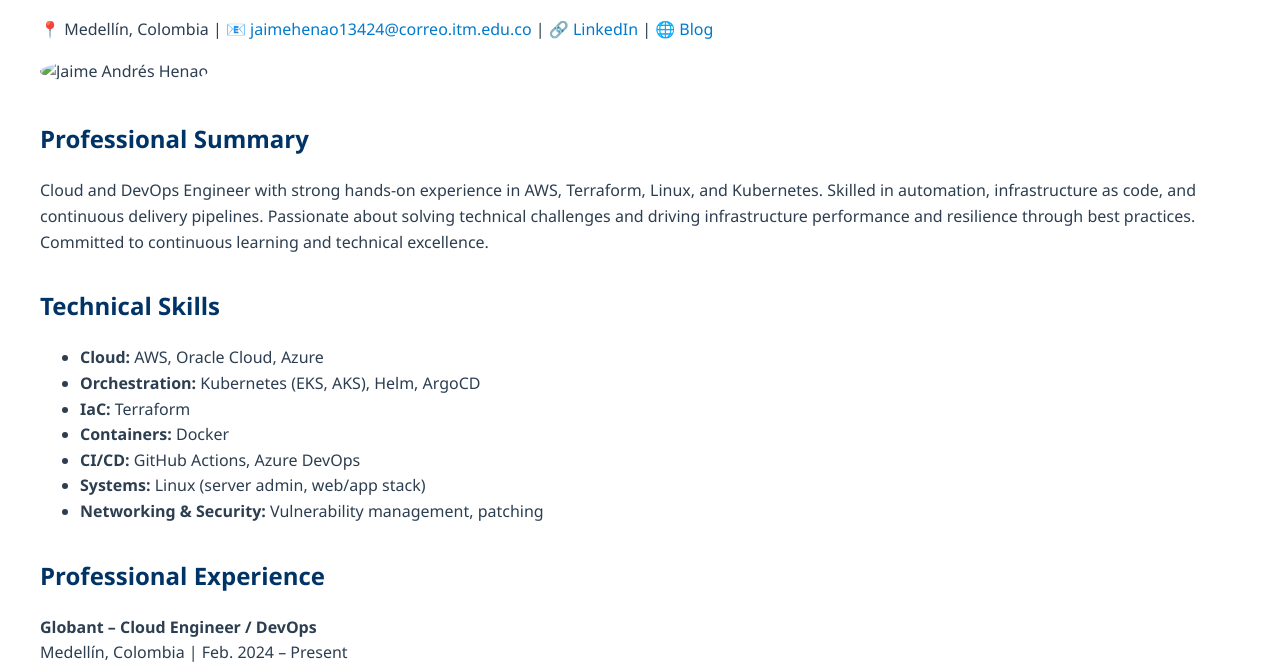
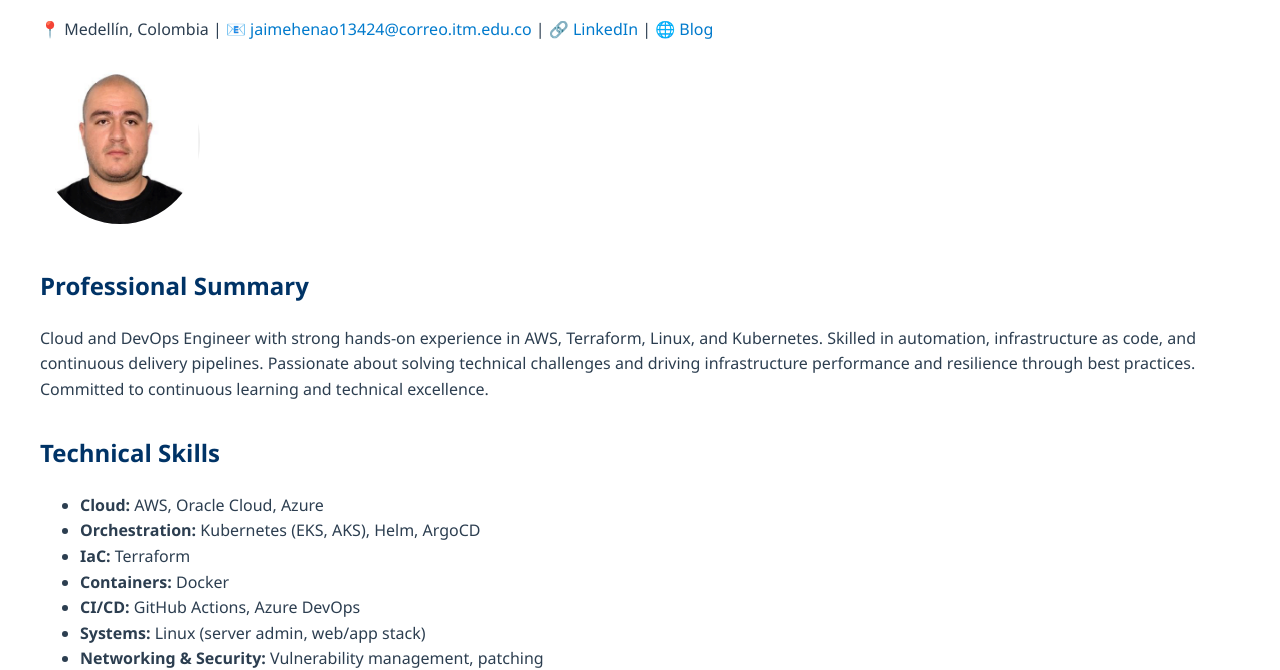
Before and after one commit to Portfolio-jaime/cv-JaimeAndres, a plain HTML site: page index.html in a window 1280 px wide. Shown: the part 154-824 px from the top of the page. Drawn offline with Linux system fonts and the light colour scheme.

Commit message:
feat: add photo

```diff
--- a/index.html
+++ b/index.html
@@ -46,7 +46,7 @@
         🌐 <a href="https://jaimehenao2681.wordpress.com" target="_blank">Blog</a>
     </p>
 
-    <img src="assets/photo-jaime.jpg" alt="Jaime Andrés Henao" width="160" style="border-radius: 50%; margin-bottom: 1em;">
+    <img src="images/photo-jaime.jpg" alt="Jaime Andrés Henao" width="160" style="border-radius: 50%; margin-bottom: 1em;">
 
     <div class="section">
         <h2>Professional Summary</h2>
```
Also changed, not shown: images/photo-jaime.jpg (renamed from assests/photo-jaime.jpg), 4 other files.
